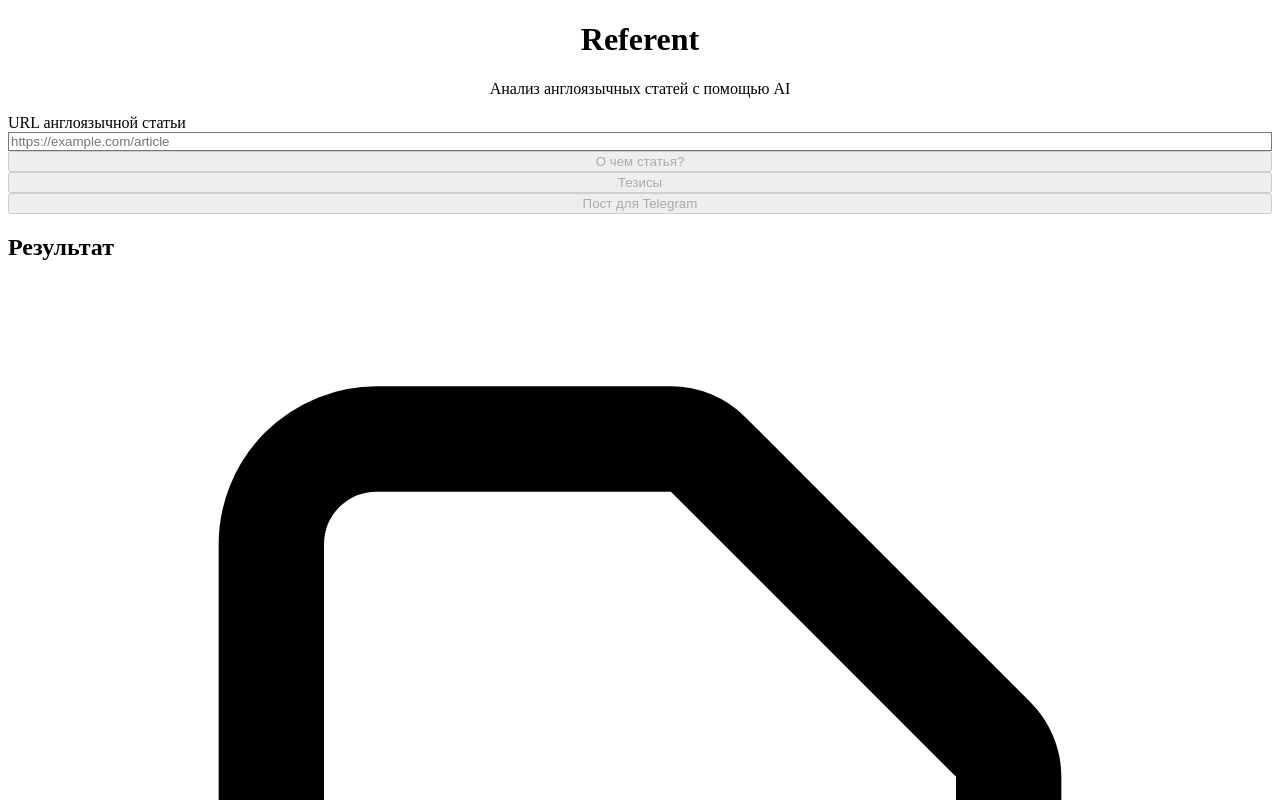
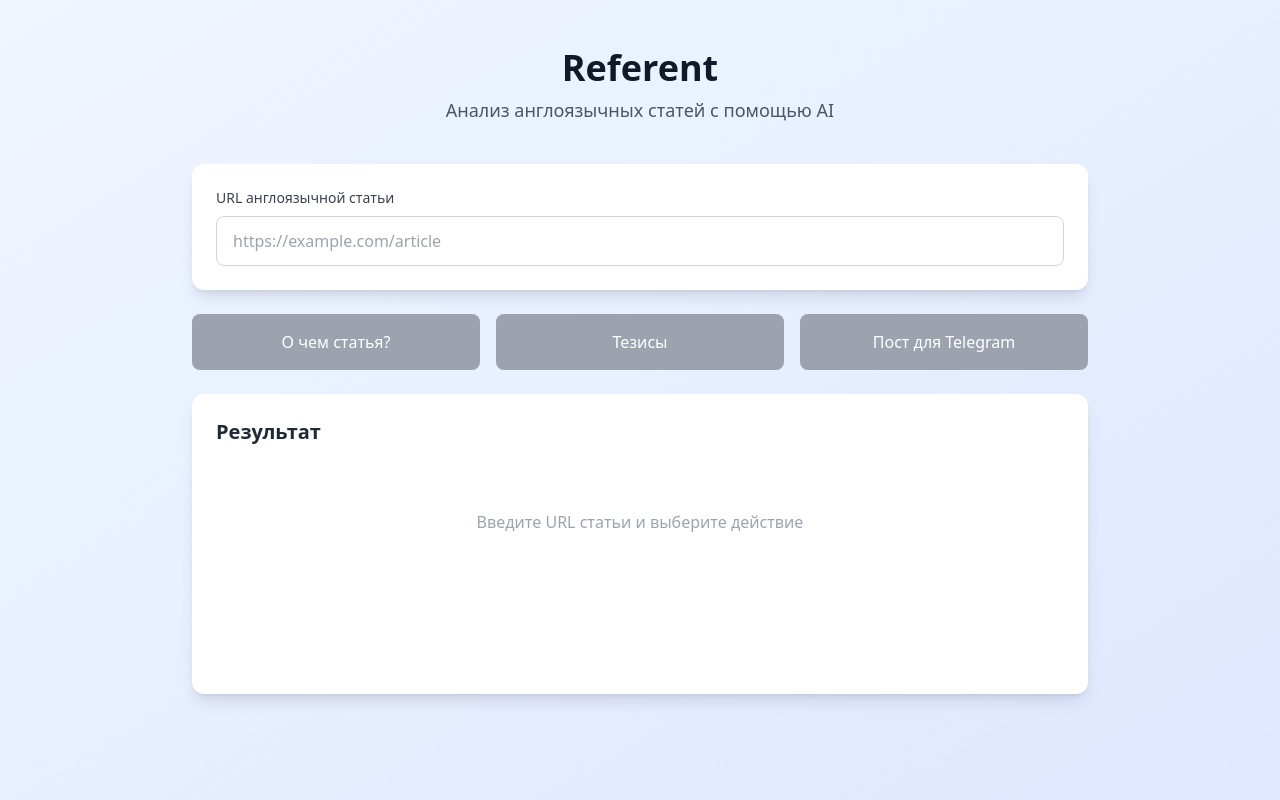
Before and after one commit to nikprog1/referent, a Next.js app: page / in a window 1280 px wide. Shown: the top 800 px of the page. Built offline with nearby package versions, Linux system fonts and the light colour scheme.

Commit message:
Enhance article parsing functionality: integrate Cheerio for HTML parsing, update Tailwind CSS version, and refactor UI components for improved user experience.

```diff
--- a/app/page.tsx
+++ b/app/page.tsx
@@ -8,7 +8,7 @@ export default function Home() {
   const [loading, setLoading] = useState(false)
   const [actionType, setActionType] = useState<string | null>(null)
 
-  const handleSubmit = async (action: 'summary' | 'thesis' | 'telegram') => {
+  const handleSubmit = (action: 'summary' | 'thesis' | 'telegram') => {
     if (!url.trim()) {
       alert('Пожалуйста, введите URL статьи')
       return
@@ -29,7 +29,6 @@ export default function Home() {
   return (
     <main className="min-h-screen bg-gradient-to-br from-blue-50 to-indigo-100 py-12 px-4 sm:px-6 lg:px-8">
       <div className="max-w-4xl mx-auto">
-        {/* Заголовок */}
         <div className="text-center mb-10">
           <h1 className="text-4xl font-bold text-gray-900 mb-2">
             Referent
@@ -39,50 +38,45 @@ export default function Home() {
           </p>
         </div>
 
-        {/* Форма */}
         <div className="bg-white rounded-xl shadow-lg p-6 mb-6">
           <label htmlFor="url" className="block text-sm font-medium text-gray-700 mb-2">
             URL англоязычной статьи
           </label>
-          <div className="flex gap-3">
           <input
             id="url"
             type="url"
             value={url}
             onChange={(e) => setUrl(e.target.value)}
             placeholder="https://example.com/article"
-              className="flex-1 px-4 py-3 border border-gray-300 rounded-lg focus:ring-2 focus:ring-indigo-500 focus:border-transparent outline-none transition-all"
+            className="w-full px-4 py-3 border border-gray-300 rounded-lg focus:ring-2 focus:ring-indigo-500 focus:border-transparent outline-none"
             disabled={loading}
           />
         </div>
-        </div>
 
-        {/* Кнопки действий */}
         <div className="grid grid-cols-1 sm:grid-cols-3 gap-4 mb-6">
           <button
             onClick={() => handleSubmit('summary')}
             disabled={loading || !url.trim()}
-            className="px-6 py-4 bg-indigo-600 text-white rounded-lg font-medium hover:bg-indigo-700 disabled:bg-gray-400 disabled:cursor-not-allowed transition-colors shadow-md hover:shadow-lg transform hover:-translate-y-0.5 transition-all"
+            className="px-6 py-4 bg-indigo-600 text-white rounded-lg font-medium hover:bg-indigo-700 disabled:bg-gray-400 disabled:cursor-not-allowed transition-colors"
           >
             О чем статья?
           </button>
           <button
             onClick={() => handleSubmit('thesis')}
             disabled={loading || !url.trim()}
-            className="px-6 py-4 bg-purple-600 text-white rounded-lg font-medium hover:bg-purple-700 disabled:bg-gray-400 disabled:cursor-not-allowed transition-colors shadow-md hover:shadow-lg transform hover:-translate-y-0.5 transition-all"
+            className="px-6 py-4 bg-purple-600 text-white rounded-lg font-medium hover:bg-purple-700 disabled:bg-gray-400 disabled:cursor-not-allowed transition-colors"
           >
             Тезисы
           </button>
           <button
             onClick={() => handleSubmit('telegram')}
             disabled={loading || !url.trim()}
-            className="px-6 py-4 bg-teal-600 text-white rounded-lg font-medium hover:bg-teal-700 disabled:bg-gray-400 disabled:cursor-not-allowed transition-colors shadow-md hover:shadow-lg transform hover:-translate-y-0.5 transition-all"
+            className="px-6 py-4 bg-teal-600 text-white rounded-lg font-medium hover:bg-teal-700 disabled:bg-gray-400 disabled:cursor-not-allowed transition-colors"
           >
             Пост для Telegram
           </button>
         </div>
 
-        {/* Блок результатов */}
         <div className="bg-white rounded-xl shadow-lg p-6 min-h-[300px]">
           <h2 className="text-xl font-semibold text-gray-800 mb-4">
             Результат
@@ -101,26 +95,11 @@ export default function Home() {
               <span className="ml-4 text-gray-600">Обработка...</span>
             </div>
           ) : result ? (
-            <div className="prose max-w-none">
             <div className="bg-gray-50 rounded-lg p-4 border border-gray-200">
               <p className="text-gray-800 whitespace-pre-wrap">{result}</p>
             </div>
-            </div>
           ) : (
             <div className="text-center py-12 text-gray-400">
-              <svg
-                className="mx-auto h-12 w-12 text-gray-300 mb-4"
-                fill="none"
-                viewBox="0 0 24 24"
-                stroke="currentColor"
-              >
-                <path
-                  strokeLinecap="round"
-                  strokeLinejoin="round"
-                  strokeWidth={2}
-                  d="M9 12h6m-6 4h6m2 5H7a2 2 0 01-2-2V5a2 2 0 012-2h5.586a1 1 0 01.707.293l5.414 5.414a1 1 0 01.293.707V19a2 2 0 01-2 2z"
-                />
-              </svg>
               <p>Введите URL статьи и выберите действие</p>
             </div>
           )}
--- a/package.json
+++ b/package.json
@@ -9,11 +9,13 @@
     "lint": "next lint"
   },
   "dependencies": {
+    "cheerio": "^1.1.2",
     "next": "^14.0.0",
     "react": "^18.2.0",
     "react-dom": "^18.2.0"
   },
   "devDependencies": {
+    "@types/cheerio": "^0.22.35",
     "@types/node": "^20.0.0",
     "@types/react": "^18.2.0",
     "@types/react-dom": "^18.2.0",
@@ -21,7 +23,7 @@
     "eslint": "^8.0.0",
     "eslint-config-next": "^14.0.0",
     "postcss": "^8.5.6",
-    "tailwindcss": "^4.1.18",
+    "tailwindcss": "^3.4.19",
     "typescript": "^5.0.0"
   }
 }
```
Also changed, not shown: 1 other file (tests, documents, lock files or other folders). Lines whose indentation alone changed are shown as unchanged.
